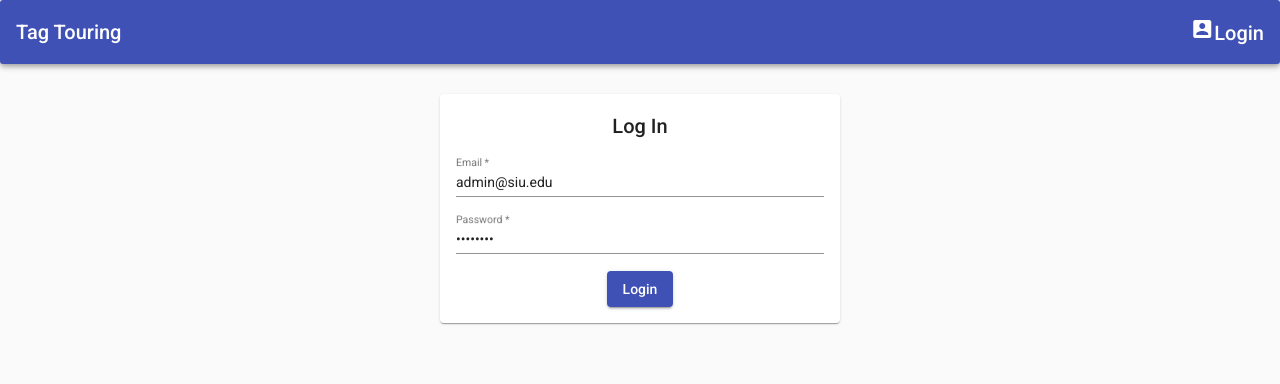
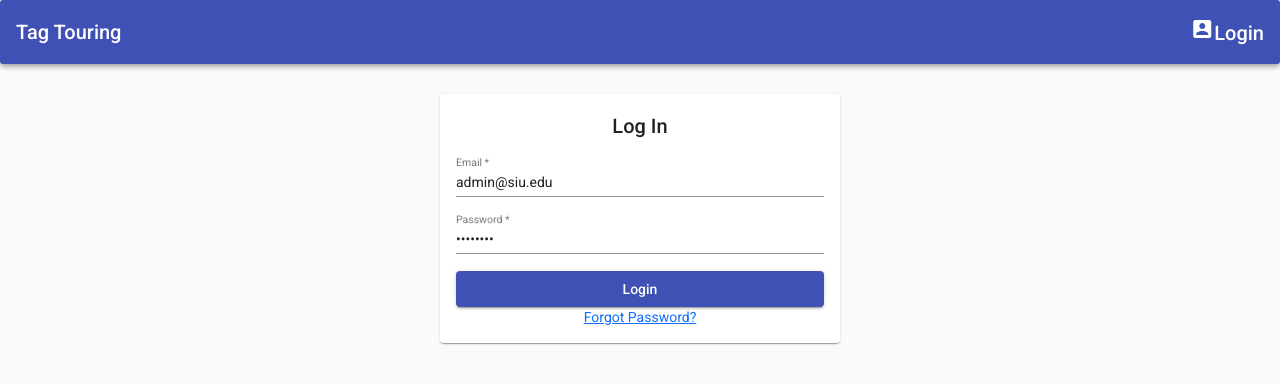
Before and after one commit to bijayraj/web-art-ui, an Angular app: page /login in a window 1280 px wide. Shown: the top 384 px of the page. Built offline with nearby package versions, Linux system fonts and the light colour scheme; no server answers.

Commit message:
Changes to art list

```diff
--- a/src/app/arts/arts.component.html
+++ b/src/app/arts/arts.component.html
@@ -24,7 +24,8 @@
   </ng-container>
   <ng-container matColumnDef="title">
     <th mat-header-cell *matHeaderCellDef mat-sort-header> Title </th>
-    <td mat-cell *matCellDef="let element"> {{element.title}} </td>
+    <td mat-cell *matCellDef="let element" style="cursor: pointer;" (click)="redirectToDetails(element.id)">
+      {{element.title}} </td>
   </ng-container>
 
   <ng-container matColumnDef="description">
@@ -35,6 +36,26 @@
   <ng-container matColumnDef="created_at">
     <th mat-header-cell *matHeaderCellDef mat-sort-header> Created On </th>
     <td mat-cell *matCellDef="let element"> {{element.created_at | date}} </td>
+  </ng-container>
+
+
+  <ng-container matColumnDef="username">
+    <th mat-header-cell *matHeaderCellDef mat-sort-header> Created By </th>
+    <td mat-cell *matCellDef="let element"> {{element.User.username}} </td>
+  </ng-container>
+
+  <ng-container matColumnDef="tagCount">
+    <th mat-header-cell *matHeaderCellDef mat-sort-header> Tags</th>
+    <td mat-cell *matCellDef="let element"> {{element.tagCount}} </td>
+  </ng-container>
+
+  <ng-container matColumnDef="approved">
+    <th mat-header-cell *matHeaderCellDef mat-sort-header> Approved </th>
+    <td mat-cell *matCellDef="let element">
+      <mat-icon style="color:green" *ngIf="element.approved == true">check_circle</mat-icon>
+      <mat-icon style="color:red" *ngIf="element.approved != true">cancel</mat-icon>
+
+    </td>
   </ng-container>
 
   <ng-container matColumnDef="actions">
--- a/src/app/arts/arts.component.ts
+++ b/src/app/arts/arts.component.ts
@@ -17,7 +17,7 @@ export class ArtsComponent implements OnInit, AfterViewInit {
 
   allArts: Artwork[] = [];
 
-  public displayedColumns = ['id', 'title', 'description', 'created_at', 'actions'];
+  public displayedColumns = ['id', 'title', 'description', 'created_at', 'username', 'tagCount', 'approved', 'actions'];
   public dataSource = new MatTableDataSource<Artwork>();
   @ViewChild(MatSort) sort!: MatSort;
   @ViewChild(MatPaginator) paginator!: MatPaginator;
@@ -30,7 +30,7 @@ export class ArtsComponent implements OnInit, AfterViewInit {
   loadArts() {
     this.artService.getAll().subscribe(data => {
       this.dataSource.data = data as Artwork[];
-      // console.log(data);
+      console.log(data);
     });
   }
   ngOnInit(): void {
--- a/src/app/forgot-password-basic/forgot-password-basic.component.scss
+++ b/src/app/forgot-password-basic/forgot-password-basic.component.scss
@@ -0,0 +1,9 @@
+mat-card {
+    max-width: 400px;
+    margin: 2em auto;
+    text-align: center;
+}
+
+mat-form-field {
+    display: block;
+}
--- a/src/app/login/login.component.html
+++ b/src/app/login/login.component.html
@@ -18,6 +18,7 @@
         </mat-error>
       </mat-form-field>
       <button mat-raised-button color="primary" [disabled]="!credentials.valid">Login</button>
+      <a [routerLink]="['/forgot-password']">Forgot Password?</a>
     </form>
   </mat-card-content>
 </mat-card>
--- a/src/app/login/login.component.scss
+++ b/src/app/login/login.component.scss
@@ -7,3 +7,8 @@ mat-card {
 mat-form-field {
   display: block;
 }
+
+form {
+  display: flex;
+  flex-direction: column;
+}
```
Lines whose indentation alone changed are shown as unchanged.
